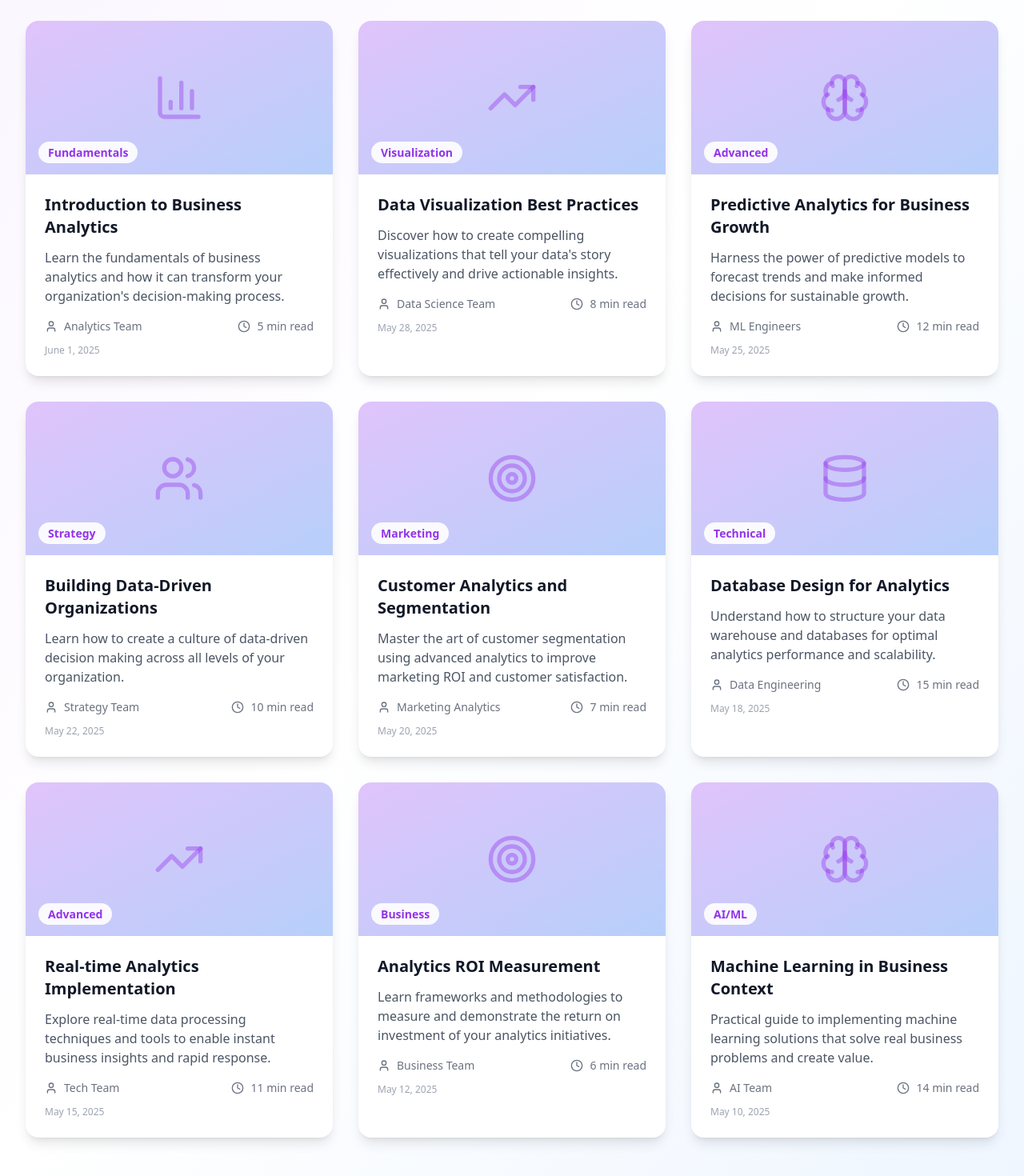
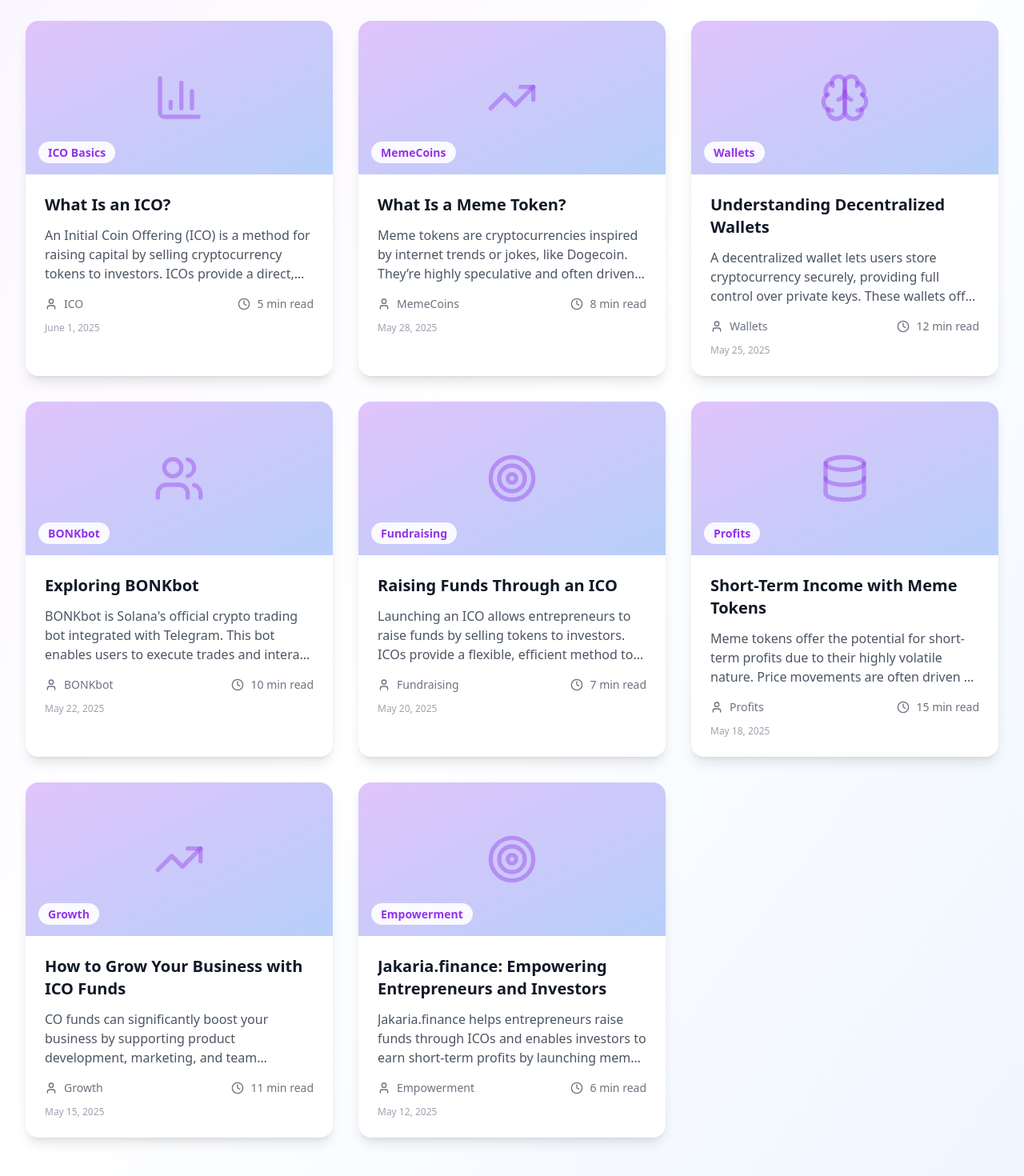
Before and after one commit to nahid500/finance-tech, a Next.js app: page /learning in a window 1280 px wide. Shown: the part 336-1806 px from the top of the page at 80% size. Built offline with nearby package versions, Linux system fonts and the light colour scheme.

Commit message:
updated learning text

```diff
--- a/src/app/(withCommon)/learning/page.jsx
+++ b/src/app/(withCommon)/learning/page.jsx
@@ -6,89 +6,81 @@
 const Learning = () => {
   const blogPosts = [
     {
-      title: "Introduction to Business Analytics",
-      excerpt: "Learn the fundamentals of business analytics and how it can transform your organization's decision-making process.",
-      author: "Analytics Team",
+      title: "What Is an ICO?",
+      excerpt: "An Initial Coin Offering (ICO) is a method for raising capital by selling cryptocurrency tokens to investors. ICOs provide a direct, fast, and efficient route to funding, bypassing traditional intermediaries. These tokens are used for accessing blockchain platforms or services, offering investors early access to promising projects. ICOs create decentralized investment opportunities, enabling anyone to contribute and participate in the cryptocurrency ecosystem.",
+      author: "ICO",
       readTime: "5 min read",
       date: "June 1, 2025",
-      category: "Fundamentals",
+      category: "ICO Basics",
       icon: BarChart3
     },
     {
-      title: "Data Visualization Best Practices",
-      excerpt: "Discover how to create compelling visualizations that tell your data's story effectively and drive actionable insights.",
-      author: "Data Science Team",
+      title: "What Is a Meme Token?",
+      excerpt: "Meme tokens are cryptocurrencies inspired by internet trends or jokes, like Dogecoin. They’re highly speculative and often driven by community hype rather than inherent utility. Meme tokens can experience massive price fluctuations based on social media influence and viral movements. While some tokens like Dogecoin have gained value, they are still volatile and carry higher risks for investors.",
+      author: "MemeCoins",
       readTime: "8 min read",
       date: "May 28, 2025",
-      category: "Visualization",
+      category: "MemeCoins",
       icon: TrendingUp
     },
     {
-      title: "Predictive Analytics for Business Growth",
-      excerpt: "Harness the power of predictive models to forecast trends and make informed decisions for sustainable growth.",
-      author: "ML Engineers",
+      title: "Understanding Decentralized Wallets",
+      excerpt: "A decentralized wallet lets users store cryptocurrency securely, providing full control over private keys. These wallets offer enhanced security and autonomy by eliminating reliance on third-party services. They are essential for interacting with decentralized finance (DeFi) applications and blockchain networks, providing secure access to digital assets. Decentralized wallets like MetaMask and Trust Wallet give users complete control over their crypto.",
+      author: "Wallets",
       readTime: "12 min read",
       date: "May 25, 2025",
-      category: "Advanced",
+      category: "Wallets",
       icon: Brain
     },
     {
-      title: "Building Data-Driven Organizations",
-      excerpt: "Learn how to create a culture of data-driven decision making across all levels of your organization.",
-      author: "Strategy Team",
+      title: "Exploring BONKbot",
+      excerpt: "BONKbot is Solana's official crypto trading bot integrated with Telegram. This bot enables users to execute trades and interact with the $BONK community directly within Telegram, streamlining the process of trading Solana tokens. By automating trades, BONKbot allows users to access the Solana ecosystem’s liquidity with ease and efficiency.",
+      author: "BONKbot",
       readTime: "10 min read",
       date: "May 22, 2025",
-      category: "Strategy",
+      category: "BONKbot",
       icon: Users
     },
     {
-      title: "Customer Analytics and Segmentation",
-      excerpt: "Master the art of customer segmentation using advanced analytics to improve marketing ROI and customer satisfaction.",
-      author: "Marketing Analytics",
+      title: "Raising Funds Through an ICO",
+      excerpt: "Launching an ICO allows entrepreneurs to raise funds by selling tokens to investors. ICOs provide a flexible, efficient method to fund projects, offering a global pool of investors. A well-executed ICO can attract funding quickly, providing early-stage capital. It’s a powerful tool for startups, bypassing traditional financial institutions while building community engagement and support.",
+      author: "Fundraising",
       readTime: "7 min read",
       date: "May 20, 2025",
-      category: "Marketing",
+      category: "Fundraising",
       icon: Target
     },
     {
-      title: "Database Design for Analytics",
-      excerpt: "Understand how to structure your data warehouse and databases for optimal analytics performance and scalability.",
-      author: "Data Engineering",
+      title: "Short-Term Income with Meme Tokens",
+      excerpt: "Meme tokens offer the potential for short-term profits due to their highly volatile nature. Price movements are often driven by trends and social media activity, creating opportunities for traders. However, these tokens can lose value rapidly once the hype fades, so investors must act quickly. By following trends and understanding the speculative nature of meme coins, you can capitalize on market movements.",
+      author: "Profits",
       readTime: "15 min read",
       date: "May 18, 2025",
-      category: "Technical",
+      category: "Profits",
       icon: Database
     },
     {
-      title: "Real-time Analytics Implementation",
-      excerpt: "Explore real-time data processing techniques and tools to enable instant business insights and rapid response.",
-      author: "Tech Team",
+      title: "How to Grow Your Business with ICO Funds",
+      excerpt: "CO funds can significantly boost your business by supporting product development, marketing, and team expansion. Efficient use of these funds helps scale operations quickly, allowing startups to accelerate their market presence. By strategically investing in key areas, entrepreneurs can maximize the potential of their ICO funding, leading to faster growth and greater investor confidence.",
+      author: "Growth",
       readTime: "11 min read",
       date: "May 15, 2025",
-      category: "Advanced",
+      category: "Growth",
       icon: TrendingUp
     },
     {
-      title: "Analytics ROI Measurement",
-      excerpt: "Learn frameworks and methodologies to measure and demonstrate the return on investment of your analytics initiatives.",
-      author: "Business Team",
+      title: "Jakaria.finance: Empowering Entrepreneurs and Investors",
+      excerpt: "Jakaria.finance helps entrepreneurs raise funds through ICOs and enables investors to earn short-term profits by launching meme tokens on DEX platforms — all with no upfront fees. Entrepreneurs receive expert ICO development and marketing support, while investors benefit from meme token launches with minimal risk. Jakaria.finance makes crypto accessible, allowing both entrepreneurs and investors to achieve success without financial barriers.",
+      author: "Empowerment",
       readTime: "6 min read",
       date: "May 12, 2025",
-      category: "Business",
+      category: "Empowerment",
       icon: Target
     },
-    {
-      title: "Machine Learning in Business Context",
-      excerpt: "Practical guide to implementing machine learning solutions that solve real business problems and create value.",
-      author: "AI Team",
-      readTime: "14 min read",
-      date: "May 10, 2025",
-      category: "AI/ML",
-      icon: Brain
-    }
+
   ];
 
-  const categories = ["All", "Fundamentals", "Visualization", "Advanced", "Strategy", "Marketing", "Technical", "Business", "AI/ML"];
+  const categories = ["All","ICO Basics", "MemeCoins", "Wallets", "BONKbot", "Fundraising", "Profits", "Growth", "Empowerment"];
   const [selectedCategory, setSelectedCategory] = React.useState("All");
 
   const filteredPosts = selectedCategory === "All"
--- a/src/components/About.jsx
+++ b/src/components/About.jsx
@@ -18,7 +18,7 @@
   return (
     <div
       id="about"
-      className="bg-gradient-to-r from-blue-600 to-purple-600 text-white grid grid-cols-1 mt-20 md:mt-0 md:grid-cols-2 py-8 px-10 md:px-28 items-center"
+      className="bg-gradient-to-r from-blue-400 to-purple-400 text-white grid grid-cols-1 mt-20 md:mt-0 md:grid-cols-2 py-8 px-10 md:px-28 items-center"
     >
       <motion.div
         className="flex justify-center"
@@ -42,13 +42,9 @@
         <h2 className="text-center text-3xl font-bold mb-4">
           Welcome to Jakaria <span className="text-red-600">Inc.</span>
         </h2>
-        <p className="pt-4 text-xl">
-          Where innovation drives success. We help entrepreneurs and business
-          owners raise capital through ICOs, while anyone can launch memecoins
-          to generate short-term profits on decentralized exchanges. With over 5
-          years of fintech expertise, we provide the strategies to turn your
-          crypto goals into reality. Let’s create something impactful together!
-        </p>
+        <p className="pt-2 text-xl">
+          Struggling to raise capital, expand quickly, or want to raise funds without giving up your equity?</p>
+        <p className="pt-4 text-xl">We've got you covered! Raise funds for your company with a great valuation in just 7 days, with no upfront fees.</p>
       </motion.div>
     </div>
   );
--- a/src/components/Learning.jsx
+++ b/src/components/Learning.jsx
@@ -27,13 +27,10 @@
 
             <div className="p-6 sm:p-8 lg:p-12 flex flex-col justify-center order-2 lg:order-2">
               <h2 className="text-2xl sm:text-3xl lg:text-4xl font-bold text-gray-900 mb-4 sm:mb-6 leading-tight">
-                Want to learn more about Business Analytics?
-              </h2>
-
+                Want to Learn More About ICO Fundraising Analytics?</h2>
               <p className="text-base sm:text-lg text-gray-600 mb-6 sm:mb-8 leading-relaxed">
-                Discover how data-driven insights can transform your business operations,
-                improve decision-making, and drive growth through our comprehensive
-                analytics solutions.
+                Unlock Data-Driven ICO Success with Jakaria.finance
+                Leverage our advanced ICO fundraising analytics, market trend analysis, and token performance insights to optimize your ICO launch, boost investor confidence, and drive business growth.
               </p>
 
               <div className="flex flex-col sm:flex-row gap-3 sm:gap-4">
--- a/src/components/Speech.jsx
+++ b/src/components/Speech.jsx
@@ -18,7 +18,7 @@
   return (
     <div
       id="about"
-      className="bg-gradient-to-r from-blue-600 to-purple-600 text-white grid grid-cols-1 md:grid-cols-2 py-4 px-10 md:px-24 items-center"
+      className="bg-gradient-to-r from-blue-400 to-purple-400 text-white grid grid-cols-1 md:grid-cols-2 py-4 px-10 md:px-24 items-center"
     >
       <motion.div
         className="flex justify-center"
@@ -39,12 +39,11 @@
         viewport={{ once: true, amount: 0.3 }}
         transition={{ duration: 0.8, delay: 0.3 }}
       >
-        {/* <h2 className="text-center text-3xl font-bold mb-4">
-          Welcome to Jakaria <span className="text-red-600">Inc.</span>
-        </h2> */}
+        <h3 className=" text-3xl font-bold mb-4">
+          Looking to generate easy passive income?
+        </h3>
         <p className="pt-4 text-xl">
-            Unlock the full potential of your business by raising funds through ICOs, empowering your company’s growth and expansion. Additionally, generate short-term profits by launching a memecoin on decentralized exchanges (DEX). The entire process can be completed in just 7 days, with no upfront fees. At Jakaria Inc., we guarantee top-tier service to ensure your success in the world of crypto. Consult with us today for the best assessment and tailored strategies to drive your business forward.
-        </p>
+          As an investor or job holder, you can easily start earning by launching memecoins on decentralized exchanges (DEX) with no risk of losing money. The process is quick and straightforward—7 days for each launch and profit booking. By repeating this process weekly, you can steadily generate a good amount of profit. At Jakaria Inc., we help you build this passive income stream effortlessly, ensuring consistent returns with minimal effort.        </p>
       </motion.div>
     </div>
   );
```
